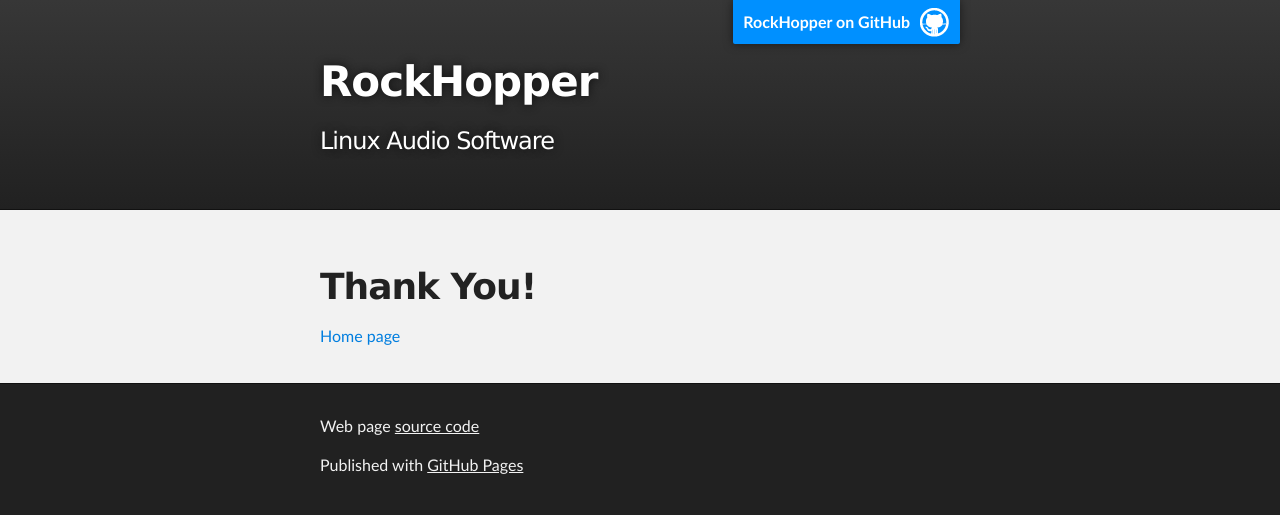
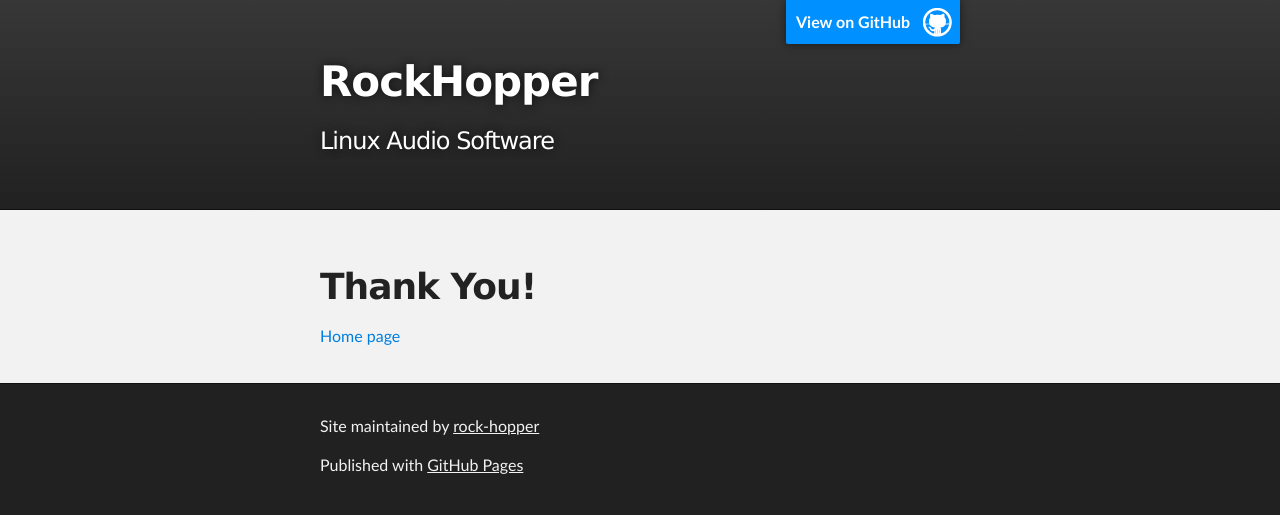
Before and after one commit to rock-hopper/rock-hopper.github.io, a plain HTML site: page thankyou.html in a window 1280 px wide. Drawn offline with Linux system fonts and the light colour scheme.

Commit message:
update links

```diff
--- a/thankyou.html
+++ b/thankyou.html
@@ -16,7 +16,7 @@
     <!-- HEADER -->
     <div id="header_wrap" class="outer">
         <header class="inner">
-          <a id="forkme_banner" href="https://github.com/rock-hopper">RockHopper on GitHub</a>
+          <a id="forkme_banner" href="https://github.com/rock-hopper/rock-hopper.github.io">View on GitHub</a>
 
           <h1 id="project_title">RockHopper</h1>
           <h2 id="project_tagline">Linux Audio Software</h2>
@@ -36,7 +36,7 @@
     <!-- FOOTER  -->
     <div id="footer_wrap" class="outer">
       <footer class="inner">
-        <p class="copyright">Web page <a href="https://github.com/rock-hopper/rock-hopper.github.io">source code</a></p>
+        <p class="copyright">Site maintained by <a href="https://github.com/rock-hopper">rock-hopper</a></p>
         <p>Published with <a href="http://pages.github.com">GitHub Pages</a></p>
       </footer>
     </div>
```
Also changed, not shown: index.html (+2 -2 lines).
